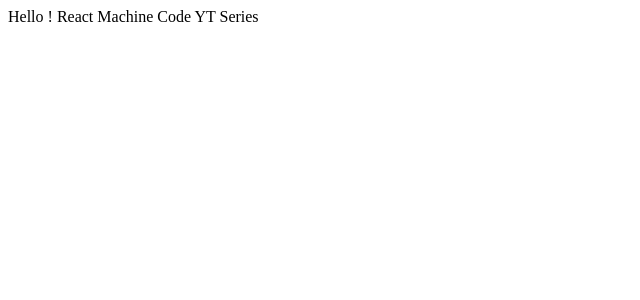
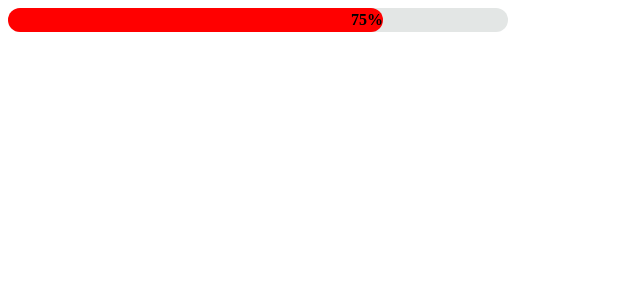
Before and after one commit to kartikmukati/reactjs-machine-code-yt, a React (Vite) app: page / in a window 1280 px wide. Shown: the top 300 px of the page, without its empty margins (0-640 px from the left). Built offline with nearby package versions, Linux system fonts and the light colour scheme.

Commit message:
progress bar

```diff
--- a/package.json
+++ b/package.json
@@ -11,7 +11,8 @@
   },
   "dependencies": {
     "react": "^18.2.0",
-    "react-dom": "^18.2.0"
+    "react-dom": "^18.2.0",
+    "styled-components": "^6.1.11"
   },
   "devDependencies": {
     "@types/react": "^18.2.64",
--- a/src/App.css
+++ b/src/App.css
@@ -0,0 +1,13 @@
+.container {
+     height: 24px;
+     width: 500px;
+     border-radius: 16px;
+     padding: 0;
+     background-color: rgb(227, 230, 229);
+     display: flex;
+     align-items: center;
+     justify-content: start;
+}
+h1 {
+     font-size: 16px;
+}
--- a/src/App.jsx
+++ b/src/App.jsx
@@ -1,9 +1,35 @@
-function App() {
+import './App.css'
+
+import styled, {keyframes} from 'styled-components';
+
+function App(props) {
+
+  const progress_ = props.percentage
+
   return (
-    <>
-    Hello ! React Machine Code YT Series
-    </>
+    <div className="container">
+      <Progress y={props.percentage}>
+        <h1>{progress_}%</h1>
+      </Progress>
+    </div>
   )
 }
 
 export default App
+
+const progressAnimation = (percentage) => keyframes`
+  0% {width: 0%;}
+  100% { width: ${percentage}%;}
+`
+
+
+const Progress = styled.div`
+  height: 100%;
+  width: auto;
+  border-radius: 16px;
+  background-color: red;
+  display: flex;
+  align-items: center;
+  justify-content: end;
+  animation: ${(props) => progressAnimation(props.y)} 2s forwards
+`
--- a/src/main.jsx
+++ b/src/main.jsx
@@ -4,6 +4,6 @@ import App from './App.jsx'
 
 ReactDOM.createRoot(document.getElementById('root')).render(
   <React.StrictMode>
-    <App />
+    <App percentage={75}/>
   </React.StrictMode>,
 )
```
Also changed, not shown: 1 other file (tests, documents, lock files or other folders).
